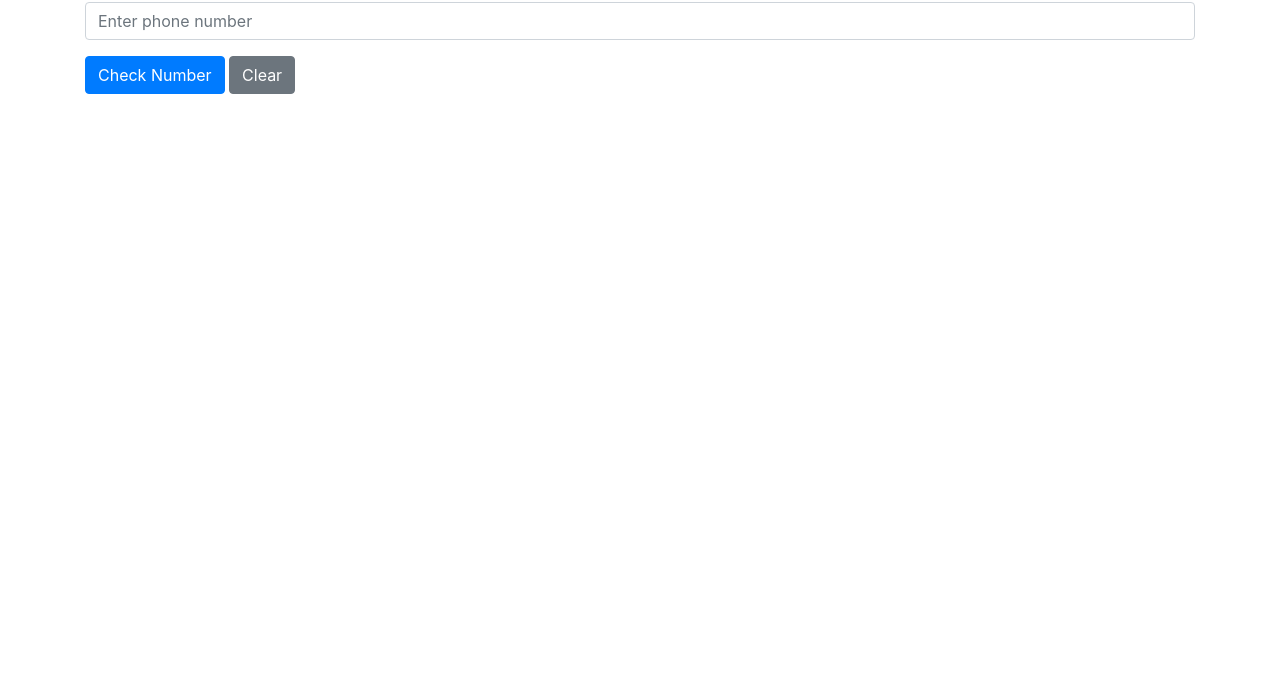
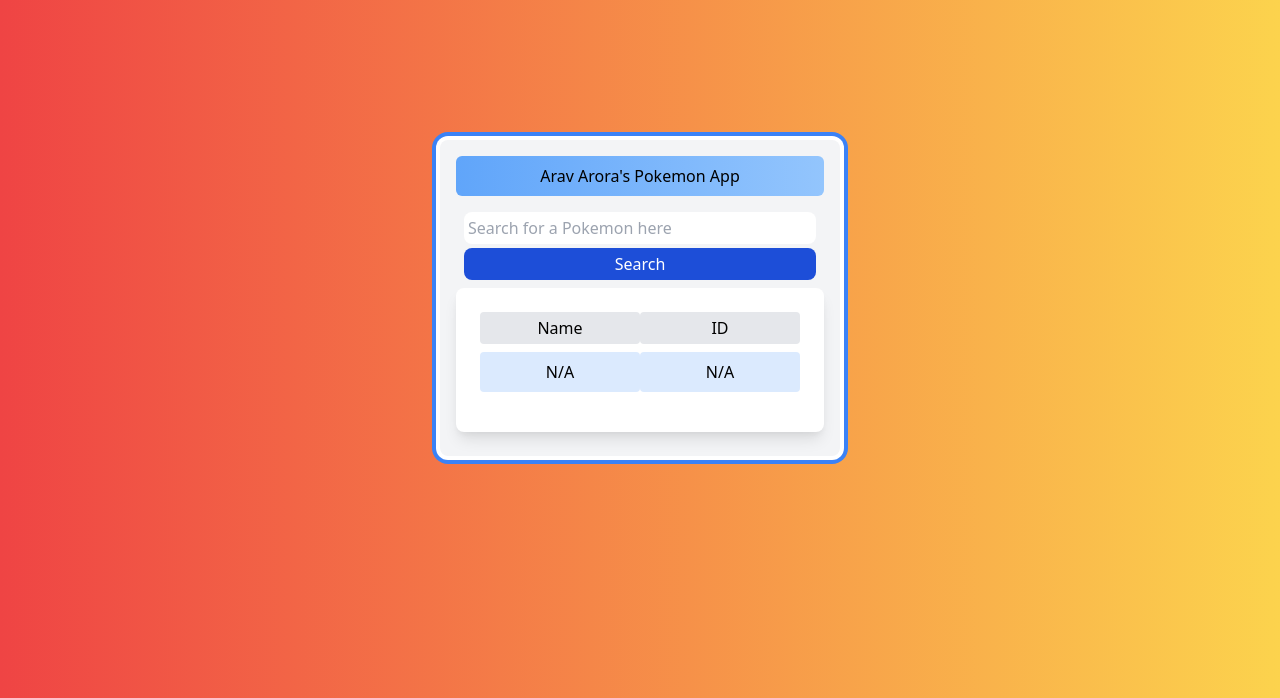
Before and after one commit to AravArora05/JavaScriptFCCProjects, a plain HTML site: page Telephone Number Validator/index.html in a window 1280 px wide. Shown: the part 102-800 px from the top of the page. Drawn offline with nearby package versions, Linux system fonts and the light colour scheme.

Commit message:
Update index.html

```diff
--- a/Telephone Number Validator/index.html
+++ b/Telephone Number Validator/index.html
@@ -3,18 +3,41 @@
 <head>
     <meta charset="UTF-8">
     <meta name="viewport" content="width=device-width, initial-scale=1.0">
-    <title>Telephone Number Validator</title>
-    <link href="https://maxcdn.bootstrapcdn.com/bootstrap/4.5.2/css/bootstrap.min.css" rel="stylesheet">
+    <title>Pokemon Search Project</title>
+    <link href="https://cdn.jsdelivr.net/npm/tailwindcss@2.2.19/dist/tailwind.min.css" rel="stylesheet">
+    <link href="styles.css" rel="stylesheet">
 </head>
-<body>
-    <div class="container mt-5">
-        <h1>Telephone Number Validator</h1>
-        <input type="text" id="user-input" class="form-control" placeholder="Enter phone number">
-        <button id="check-btn" class="btn btn-primary mt-3">Check Number</button>
-        <button id="clear-btn" class="btn btn-secondary mt-3">Clear</button>
-        <div id="results-div" class="mt-3"></div>
+<body class="bg-gradient-to-r from-red-500 to-yellow-300 min-h-screen flex items-center justify-center">
+    <div class="box bg-gray-100 p-4 rounded-lg ring-offset-4 ring-4 ring-blue-500">
+        <h1 class="text-center bg-gradient-to-r from-blue-400 to-blue-300 p-2 rounded-md mb-2">Arav Arora's Pokemon App</h1>
+        <div class="search p-2">
+            <input id="search-input" class="w-full p-1 rounded-lg" placeholder="Search for a Pokemon here" required>
+            <button id="search-button" class="text-white bg-blue-700 p-1 rounded-lg w-full mt-1">Search</button>
+        </div>
+        <div class="image-section w-full max-w-2xl bg-white p-6 rounded-lg shadow-lg">
+            <div class="flex w-full mb-2">
+                <h2 class="w-1/2 text-center bg-gray-200 p-1 rounded">Name</h2>
+                <h2 class="w-1/2 text-center bg-gray-200 p-1 rounded">ID</h2>
+            </div>
+            <div class="flex w-full mb-4">
+                <h2 id="pokemon-name" class="w-1/2 bg-blue-100 p-2 rounded text-center">N/A</h2>
+                <h2 id="pokemon-id" class="w-1/2 text-center bg-blue-100 p-2 rounded">N/A</h2>
+            </div>
+            <div id="image" class="w-full text-center mt-4"></div>
+            <div class="flex" id="types"></div>
+        </div>
+        <div id="stats-container" class="information mt-2"></div>
+        <p id="height"></p>
+        <p id="hp"></p>
+        <p id="weight"></p>
+        <p id="defense"></p>
+        <!-- Fix to pass test -->
+        <p id="spee"></p>
+        <p id="attack"></p>
+        <p id="special-attack"></p>
+          <p id="special-defense"></p>
+
     </div>
-
     <script src="script.js"></script>
 </body>
 </html>
```
